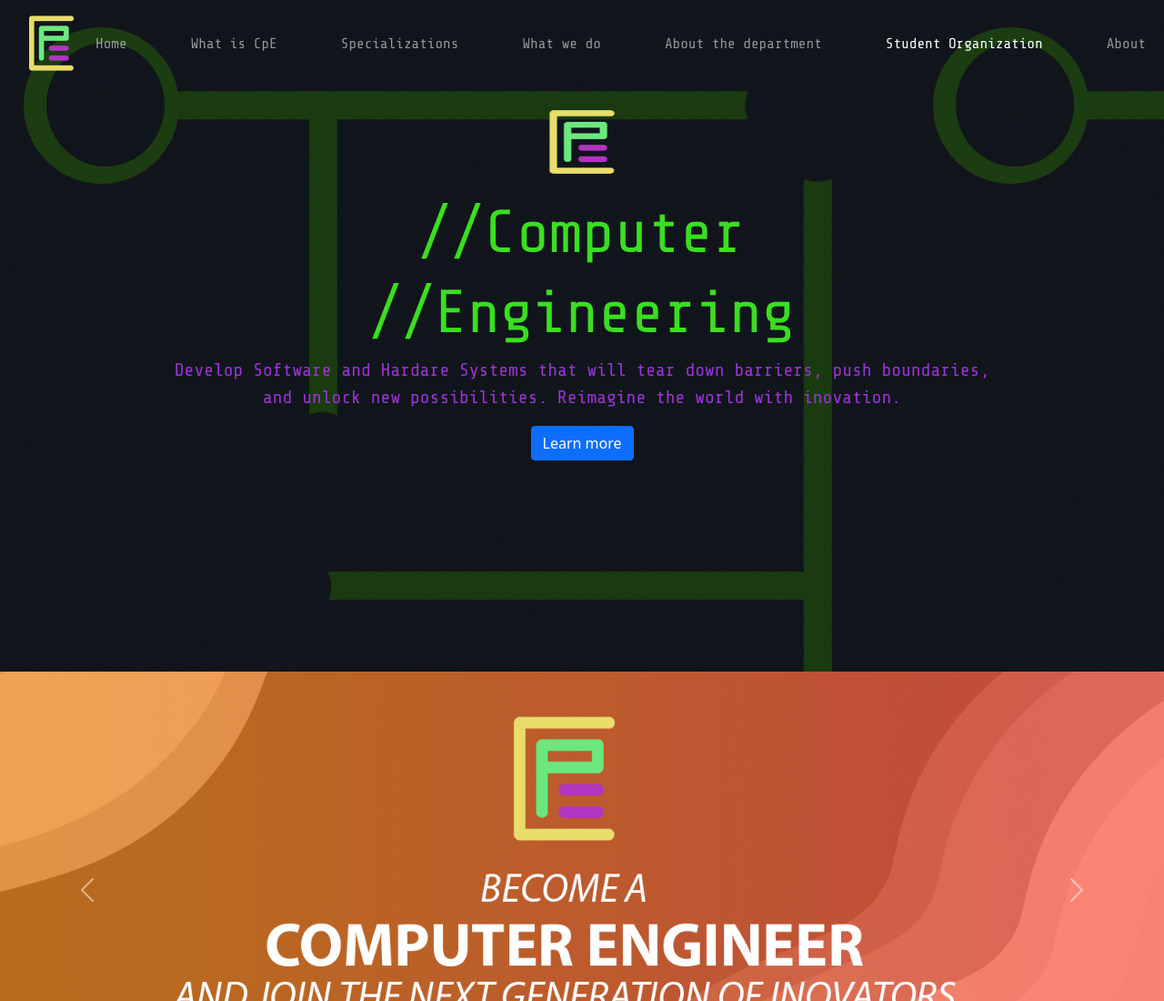
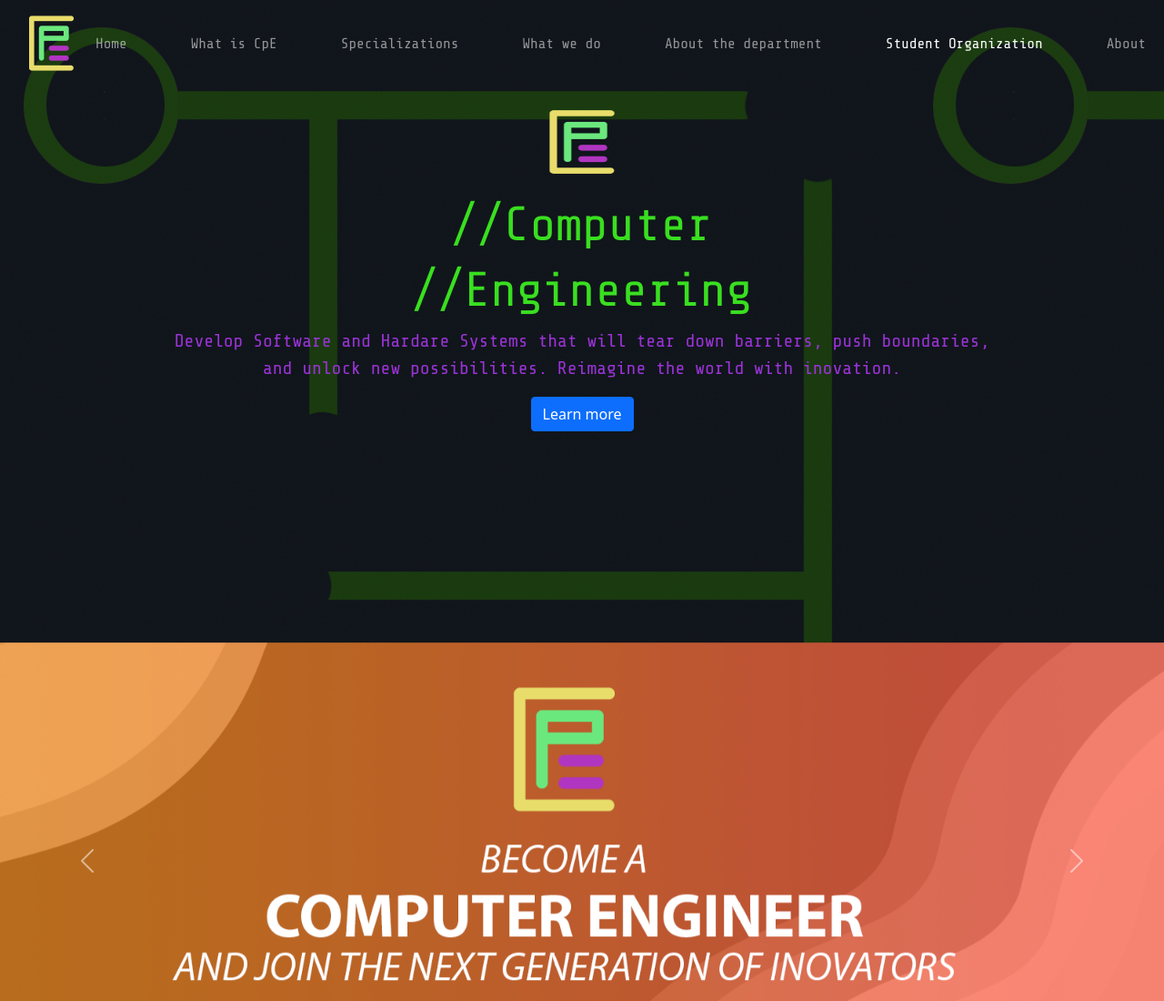
Before and after one commit to ShaunMistulaUE/CPE, a plain HTML site: page index.html in a window 1280 px wide. Shown: the top 1100 px of the page at 91% size. Drawn offline with nearby package versions, Linux system fonts and the light colour scheme.

Commit message:
font size down headeer

```diff
--- a/styles.css
+++ b/styles.css
@@ -69,14 +69,14 @@
 
 .cover-heading{
     font-family: STmono;
-    font-size: 50pt;
+    font-size: 40pt;
     transition: .3s;
     color: #39df20;
 }
 
 .cover-heading:hover{
     font-family: STmono;
-    font-size: 55pt;
+    font-size: 45pt;
     transition: .3s;
     color: #ffffff38;
 }
```
